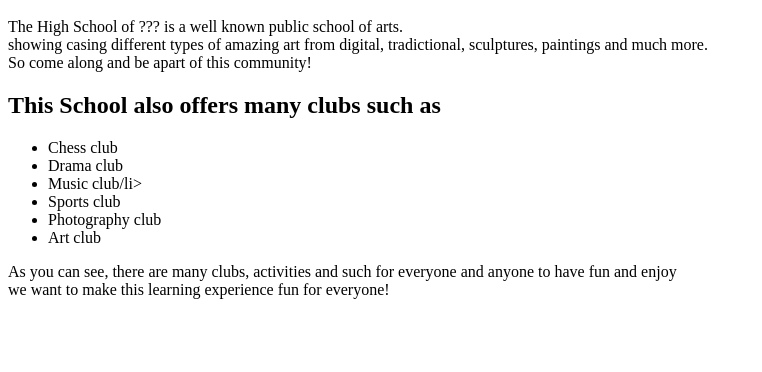
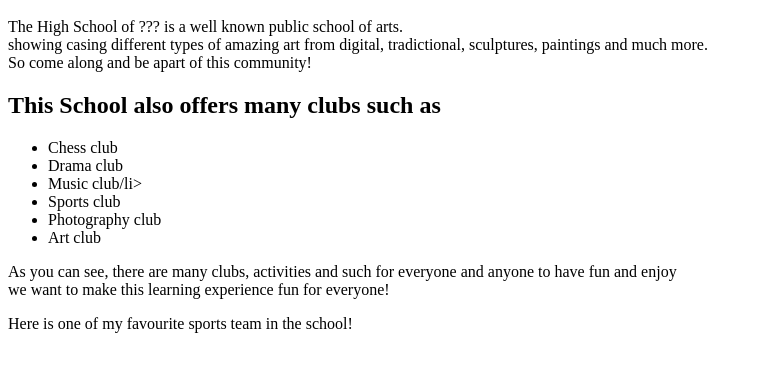
Before and after one commit to AceFlore/AceFlore.index.html, a plain HTML site: page index.html in a window 1280 px wide. Shown: the part 48-420 px from the top of the page, without its empty margins (0-762 px from the left). Drawn offline with Linux system fonts and the light colour scheme.

Commit message:
Update index.html

```diff
--- a/index.html
+++ b/index.html
@@ -26,6 +26,8 @@
   <p>As you can see, there are many clubs, activities and such for everyone and anyone to have fun and enjoy<br>
     we want to make this learning experience fun for everyone!</p>
 
+  <p><a href=""></a>Here is one of my favourite sports team in the school!</p>
+
   <h3></h3>
 
   </body>
```
